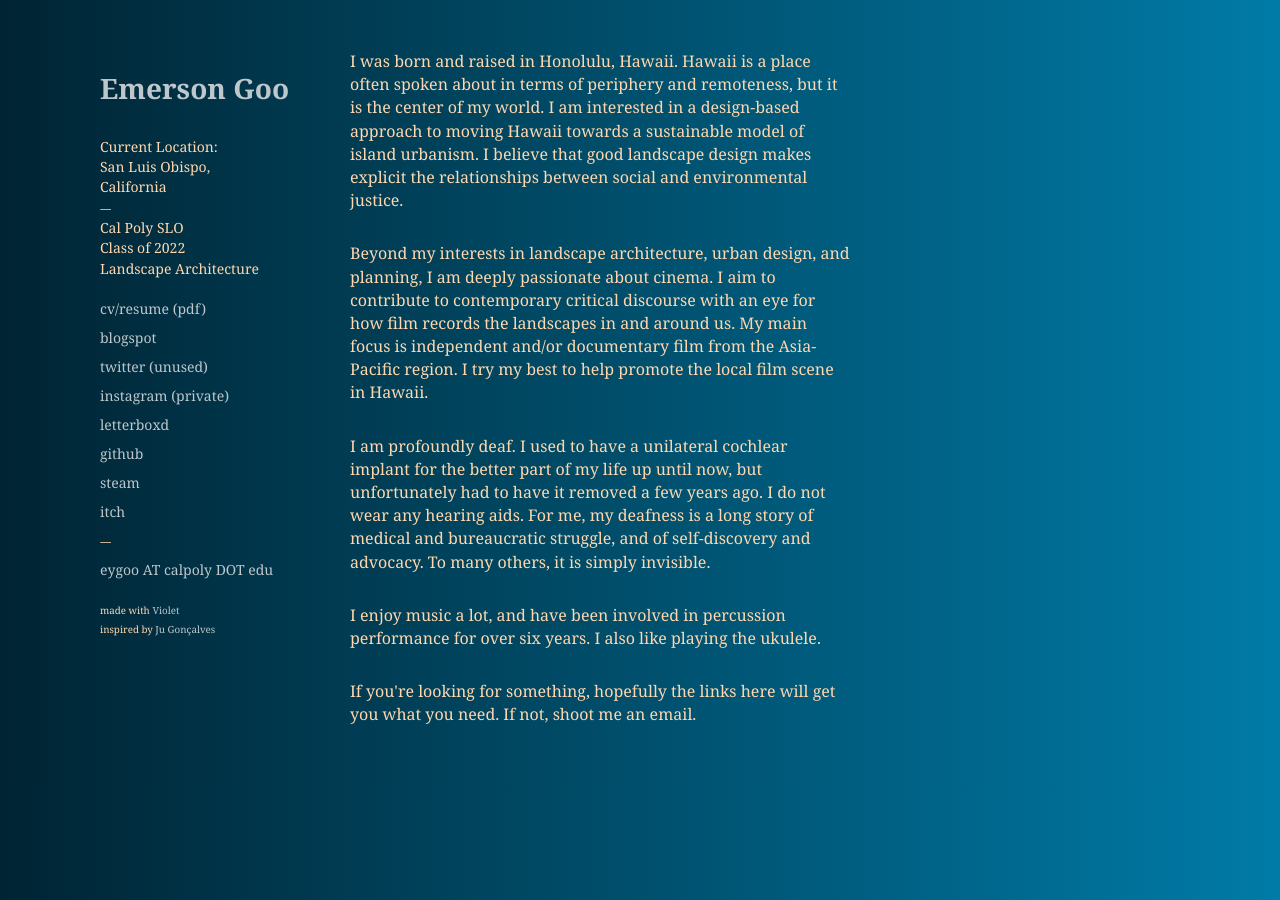
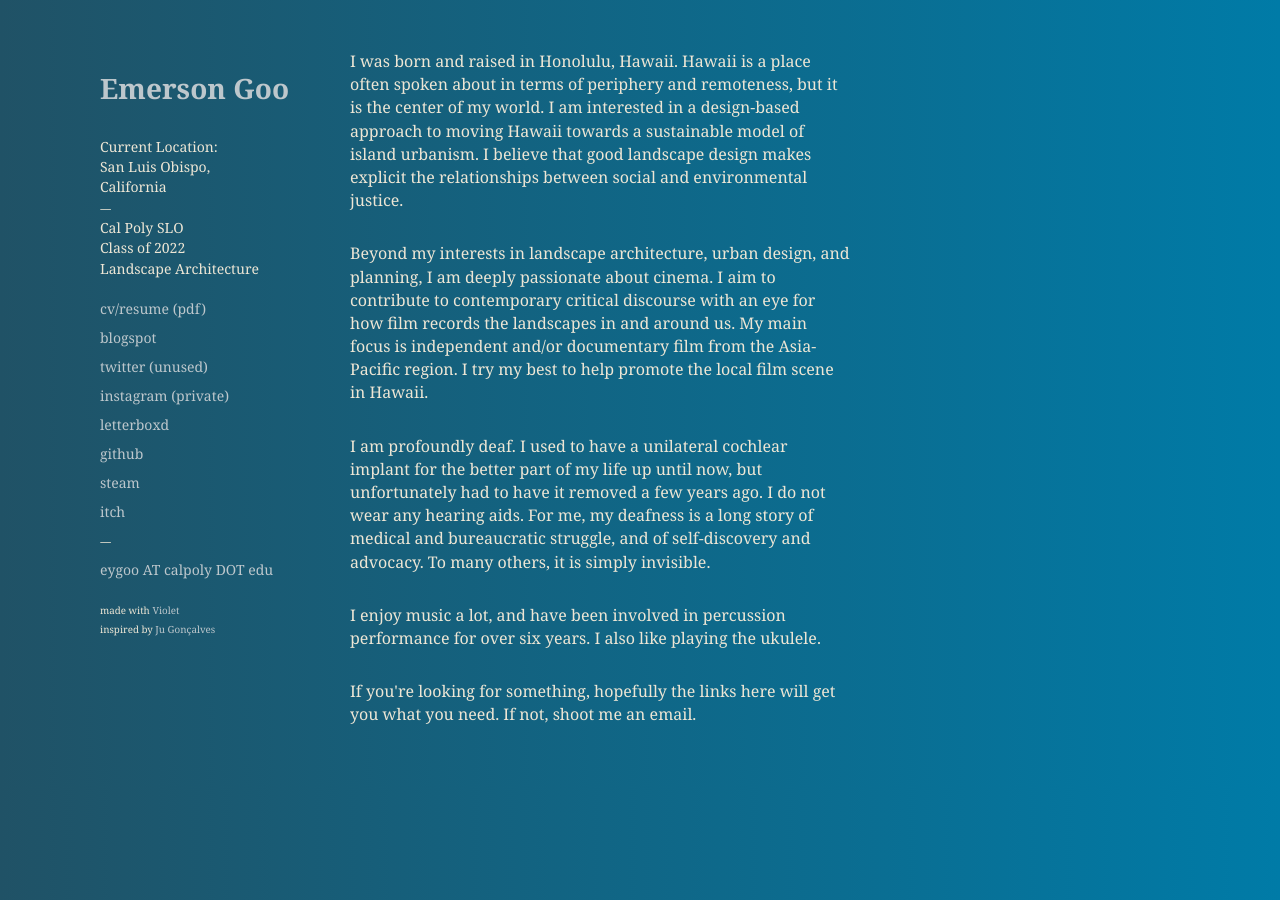
Before and after one commit to emersongoo/emersongoo.github.io, a Jekyll site: the page built from index.html, in a window 1280 px wide. Built offline with Jekyll 4.4.1, drawn with Linux system fonts in a browser that asks for light colours.

Commit message:
color change

```diff
--- a/_sass/home.sass
+++ b/_sass/home.sass
@@ -3,11 +3,11 @@
   background: #fff
 
 body
-  background: -webkit-linear-gradient(left, #002433 0%, #007BA7 100%)
-  background: -moz-linear-gradient(left, #002433 0%, #007BA7 100%)
-  background: -o-linear-gradient(left, #002433 0%, #007BA7 100%)
-  background: -ms-linear-gradient(left, #002433 0%, #007BA7 100%)
-  background: linear-gradient(to right, #002433 0%, #007BA7 100%)
+  background: -webkit-linear-gradient(left, #205266 0%, #007BA7 100%)
+  background: -moz-linear-gradient(left, #205266 0%, #007BA7 100%)
+  background: -o-linear-gradient(left, #205266 0%, #007BA7 100%)
+  background: -ms-linear-gradient(left, #205266 0%, #007BA7 100%)
+  background: linear-gradient(to right, #205266 0%, #007BA7 100%)
   color: $beta
   font-family: $font
   font-size: 14px
--- a/_sass/variables.sass
+++ b/_sass/variables.sass
@@ -1,8 +1,8 @@
 $font: "Georgia", serif
 
 $alpha: #BDC7CC
-$beta: #FFD7AE
-$gama: #F0DC82
+$beta: #EDE6D5
+$gama: #FCD174
 
 $above: "only screen and (min-width: 600px)"
 $below: "only screen and (max-width: 600px)"
```
